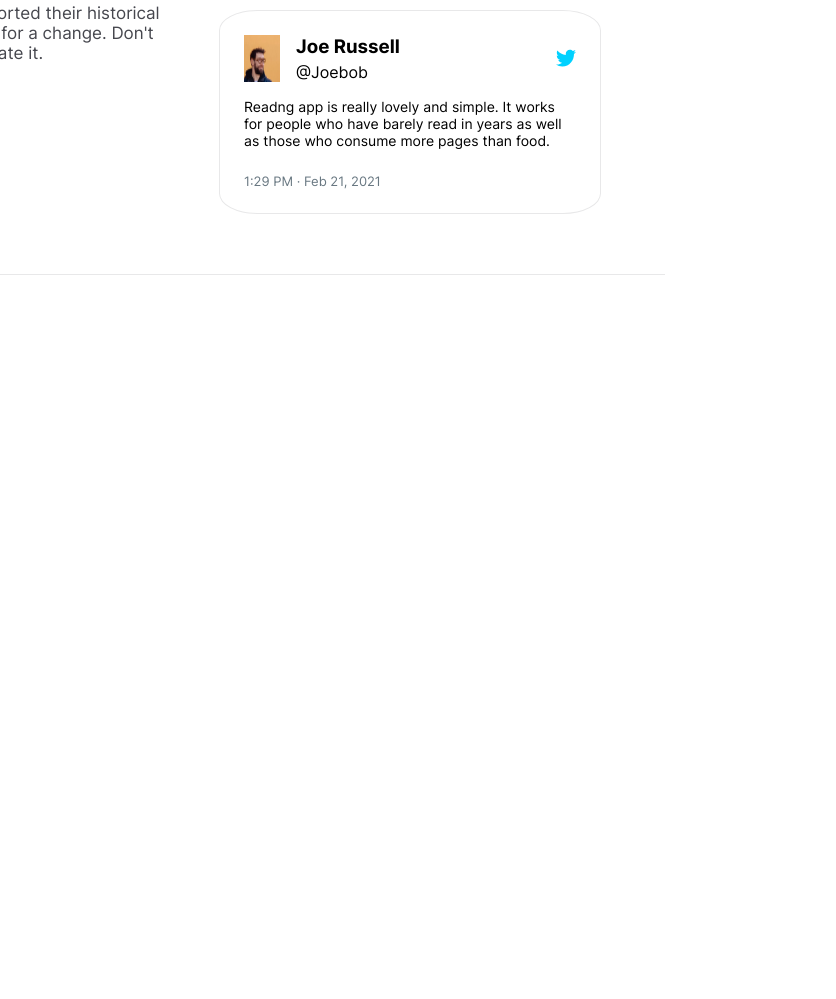
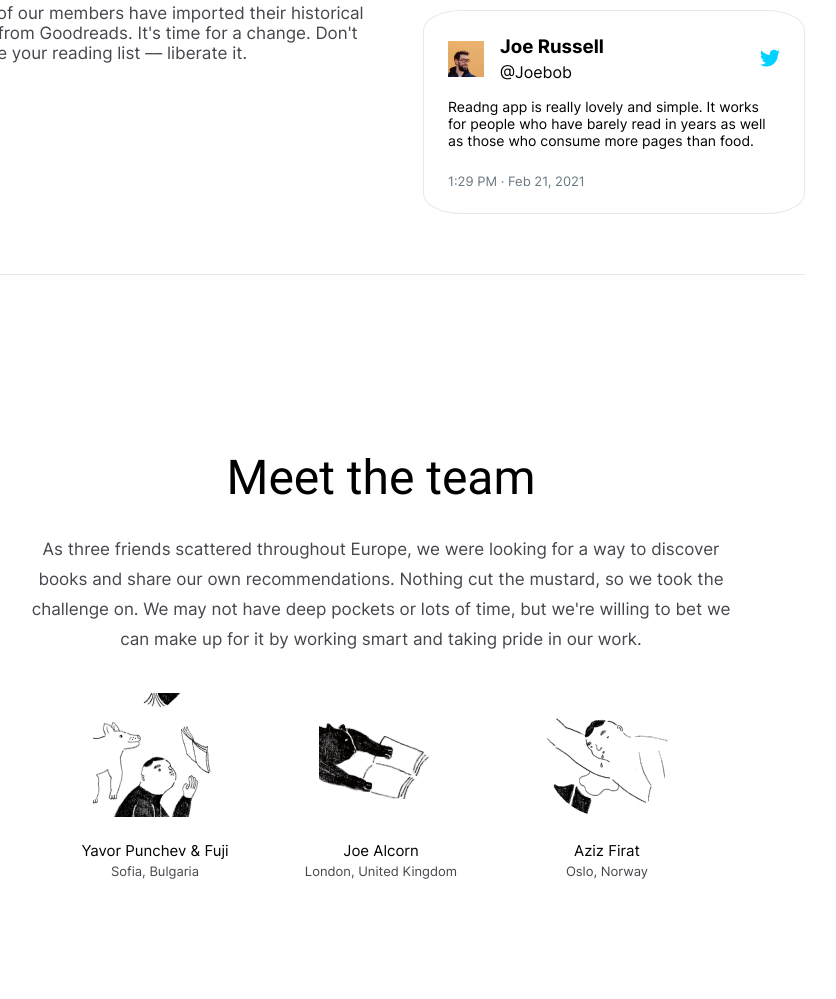
Before and after one commit to CC-ZICO/group_17-00-Oka, a plain HTML site: page index.html in a window 1280 px wide. Shown: the part 373-1372 px from the top of the page, without its empty margins (259-1095 px from the left). Before the commit the page ends 800 px from the top, so only its background shows below. Drawn offline with Linux system fonts and the light colour scheme.

Commit message:
company and team

```diff
--- a/css/components/company.css
+++ b/css/components/company.css
@@ -1,3 +1,12 @@
+.company > .container{
+    display: flex;
+    justify-content: center;
+}
+@media (max-width: 850px) {
+    .company__box-box{
+        justify-content: center;
+    }
+}
 .company__box-box{
     display: flex;
     padding:128px 0 60px ;
@@ -13,8 +22,13 @@
     gap: 26px;
     padding: 108px 0;
 }
+@media (max-width: 850px){
+    .company__box{
+        text-align: center;
+    }
+}
 .company__box-title{
-    font-size: 48px;
+    font-size:clamp(18px,5vw, 48px);
     font-family:"Roboto";
     color: #000000;
 }
@@ -45,6 +59,7 @@
 .company__card-card{
     display: flex;
     gap: 16px;
+    align-items: center;
 }
 .company__card-box2{
     display: flex;
--- a/css/components/team.css
+++ b/css/components/team.css
@@ -0,0 +1,61 @@
+.team>.container {
+    display: flex;
+    justify-content: center;
+}
+
+.team__box {
+    display: flex;
+    flex-direction: column;
+    padding-top: 174px;
+    max-width: 912px;
+    width: 100%;
+    align-items: center;
+}
+
+.team__box-title {
+    font-size:clamp(18px,5vw, 48px) ;
+    font-family: "Roboto";
+    font-weight: 400;
+    display: flex;
+    justify-content: center;
+    padding-bottom: 28px;
+}
+
+.team__box-txt {
+    font-size: 17px;
+    font-family: "Inter";
+    display: flex;
+    align-self: center;
+    line-height: 30px;
+    text-align: center;
+    max-width: 705px;
+    padding-bottom: 39px;
+    color: #46474E;
+}
+.team__cards {
+    display: flex;
+    max-width: 678px;
+    width: 100%;
+    justify-content: center;
+    padding-bottom: 120px;
+    flex-wrap: wrap;
+}
+.team__card {
+    display: flex;
+    flex-direction: column;
+    max-width: 226px;
+    width: 100%;
+    align-items: center;
+    padding: 0 36px;
+}
+.team__card-subtitle {
+    font-size: 15px;
+    font-family: "Inter";
+    padding: 24px 0 3px;
+}
+.team__card-txt {
+    font-size: 13px;
+    font-family: "Inter";
+    color: #46474E;
+
+}
--- a/index.html
+++ b/index.html
@@ -4,7 +4,7 @@
     <meta charset="UTF-8">
     <meta http-equiv="X-UA-Compatible" content="IE=edge">
     <meta name="viewport" content="width=device-width, initial-scale=1.0">
-    <title>Oka</title>
+    <title>lox</title>
     <link rel="shortcut icon" href="img/logo.svg" type="image/x-icon">
     <link rel="stylesheet" href="css/main.css">
 </head>
@@ -57,7 +57,34 @@
               </div>
             </div>
         </section>
-        <section class="team"></section>
+        <section class="team">
+            <div class="container">
+                <div class="team__box">
+                    <h4 class="team__box-title">Meet the team</h4>
+                    <p class="team__box-txt">As three friends scattered throughout Europe, we were looking for a way to
+                        discover books and share our own recommendations. Nothing cut the mustard, so we took the
+                        challenge on. We may not have deep pockets or lots of time, but we're willing to bet we can make
+                        up for it by working smart and taking pride in our work.</p>
+                    <div class="team__cards">
+                        <div class="team__card">
+                            <img src="./img/team/1.png" alt="">
+                            <p class="team__card-subtitle">Yavor Punchev & Fuji</p>
+                            <p class="team__card-txt">Sofia, Bulgaria</p>
+                        </div>
+                        <div class="team__card">
+                            <img src="./img/team/2.png" alt="">
+                            <p class="team__card-subtitle">Joe Alcorn</p>
+                            <p class="team__card-txt">London, United Kingdom</p>
+                        </div>
+                        <div class="team__card">
+                            <img src="./img/team/3.png" alt="">
+                            <p class="team__card-subtitle">Aziz Firat</p>
+                            <p class="team__card-txt">Oslo, Norway</p>
+                        </div>
+                    </div>
+                </div>
+            </div>
+        </section>
     </main>
     <footer class="footer"></footer>
 </body>
```
